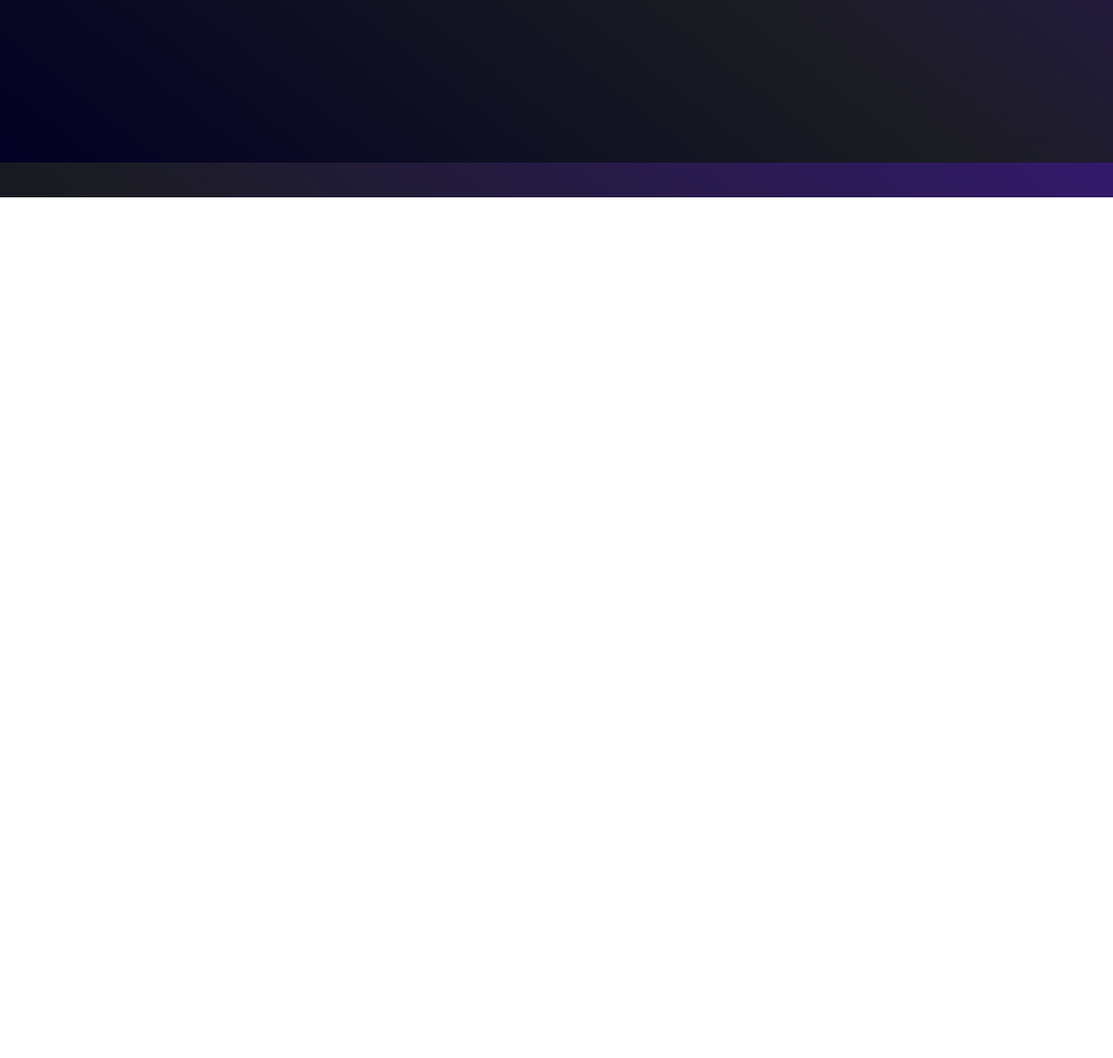
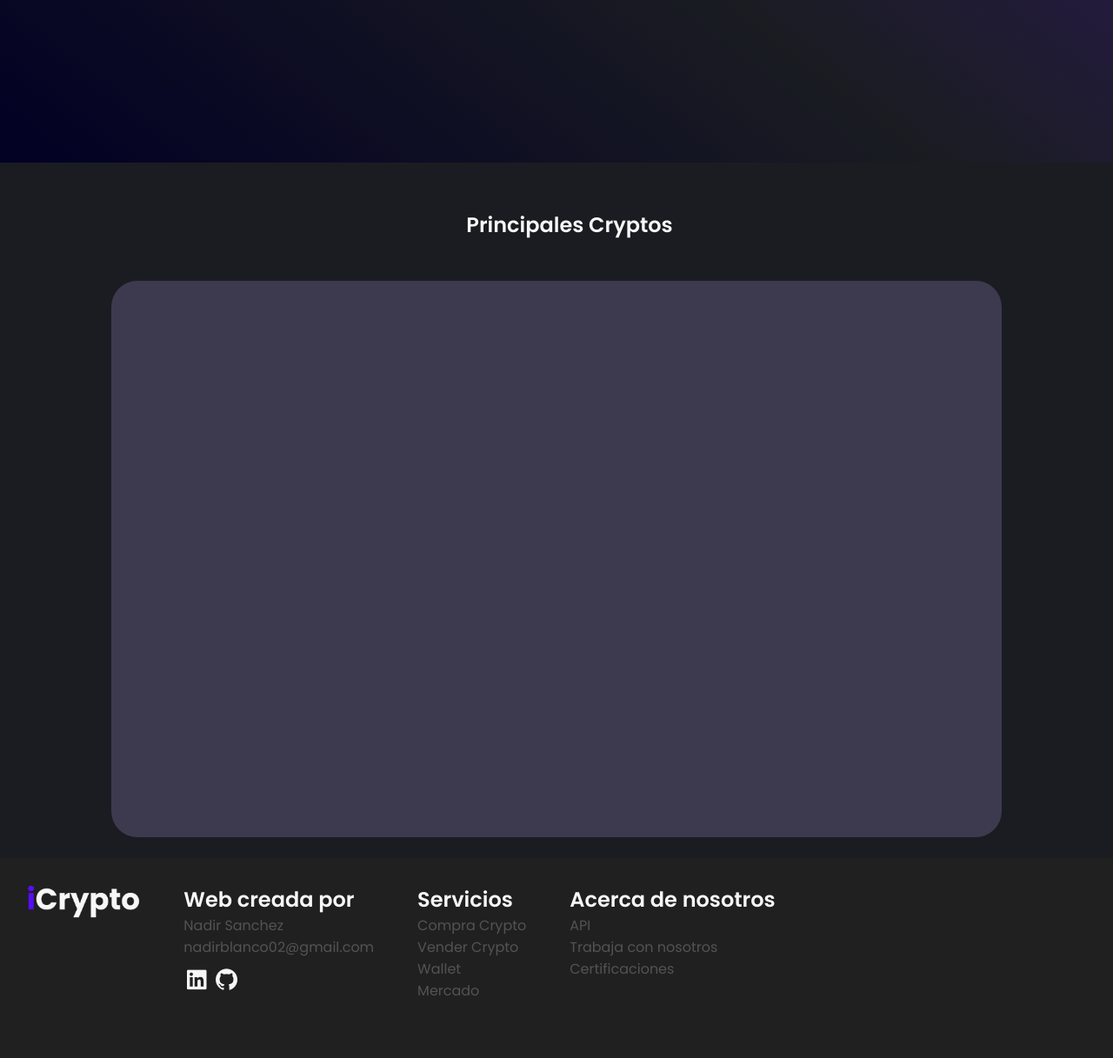
Before and after one commit to nasanchez7/icrypto, a plain HTML site: page index.html in a window 1280 px wide. Shown: the part 613-1830 px from the top of the page at 87% size. Before the commit the page ends 840 px from the top, so only its background shows below. Drawn offline with nearby package versions, Linux system fonts and the light colour scheme.

Commit message:
footer y section cryptos

```diff
--- /dev/null
+++ b/assets/app.js
@@ -0,0 +1,36 @@
+//Funciones Local Storage
+
+function guardarCryptos(productos){
+    localStorage.setItem("cryptos", JSON.stringify(productos));
+}
+function obtenerCryptos(){
+    return JSON.parse(localStorage.getItem("cryptos")) || [];
+}
+
+
+
+const contenedorCryptos = document.getElementById("cryptos");
+
+
+async function obtenerCryptos (){
+    const infoCryptos = await fetch(`https://api.coincap.io/v2/assets`);
+    const cryptos = await infoCryptos.json();
+    guardarCryptos(cryptos);
+
+}
+
+obtenerCryptos();
+
+const cryptos = obtenerCryptos();
+const arrayCryptos = cryptos.data;
+console.log(cryptos);
+
+
+function renderCryptos(){
+
+    const cryptosPrincipales = arrayCryptos.slice([0], [5]);
+
+    console.log(cryptosPrincipales);
+
+
+}
--- a/index.html
+++ b/index.html
@@ -7,6 +7,7 @@
     <link rel="preconnect" href="https://fonts.googleapis.com">
     <link rel="preconnect" href="https://fonts.gstatic.com" crossorigin>
     <link href="https://fonts.googleapis.com/css2?family=Poppins:wght@200;300;400;600&display=swap" rel="stylesheet">
+    <link href='https://unpkg.com/boxicons@2.1.2/css/boxicons.min.css' rel='stylesheet'>
     <link rel="stylesheet" href="./css/styles.css">
     <title>iCrypto</title>
 </head>
@@ -16,7 +17,7 @@
         <nav>
             <img src="./assets/img/logo.png" alt="">
             <ul>
-                <li class="botonNav">Inicio</li>
+                <li class="botonNav"><a href="./index.html">Inicio</a></li>
                 <li class="botonNav">Comprar Crypto</li>
                 <li class="botonNav">Vender Crypto</li>
                 <li class="botonNav">Cryptos</li>
@@ -51,6 +52,62 @@
 
     </header>
 
+    <section class="market">
 
+
+        <h2>
+            Principales Cryptos
+        </h2>
+
+            <div  class="cryptos" id="cryptos">
+
+
+
+
+            </div>
+
+
+    </section>
+
+    <footer>
+        <img src="./assets/img/logo.png" alt="">
+        <div class="contacto">
+            <ul>
+                <h2>Web creada por</h2>
+                <li>Nadir Sanchez</li>
+                <li>nadirblanco02@gmail.com</li>
+            </ul>
+            <div class="redes">
+                <a href="https://www.linkedin.com/in/nadirsanchez/"><i class='bx bxl-linkedin-square'></i></a>
+                <a href="https://github.com/nasanchez7"><i class='bx bxl-github'></i></a>
+            </div>
+        </div>
+        <div class="servicios">
+            <ul>
+                <h2>Servicios</h2>
+                <li>Compra Crypto</li>
+                <li>Vender Crypto</li>
+                <li>Wallet</li>
+                <li>Mercado</li>
+            </ul>
+        </div>
+        <div class="acercaDe">
+            <ul>
+                <h2>Acerca de nosotros</h2>
+                <li>API</li>
+                <li>Trabaja con nosotros</li>
+                <li>Certificaciones</li>
+            </ul>
+        </div>
+    </footer>
+    <!-- <script src="./assets/app.js"></script> -->
 </body>
 </html>
+
+<!-- <div class="crypto">
+        <img src="./assets/img/bitcoin.svg"  width="50px" height="50px" alt="">
+        <h3>#1</h3>
+        <h3>BitCoin</h3>
+        <h3>BTC</h3>
+        <h3>23048.9844098742417225</h3>
+    </div>              -->
--- /dev/null
+++ b/scss/_footer.scss
@@ -0,0 +1,52 @@
+footer{
+    height: 230px;
+    background-color: rgb(32, 32, 32);
+    display: flex;
+    padding: 30px;
+    .contacto{
+        margin-left: 50px;
+        h2{
+            color: $colorLetra;
+        }
+        li{
+            list-style-type: none;
+            color: rgb(83, 83, 83);
+            cursor: pointer;
+        }
+        i{
+            color: $colorLetra;
+            font-size: 30px;
+            margin-top: 10px;
+            cursor: pointer;
+        }
+        i:hover{
+            color: rgb(83, 83, 83);
+            transition: 0.3s;
+        }
+    }
+    .servicios{
+        margin-left: 50px;
+        h2{
+            color: $colorLetra;
+        }
+        li{
+            list-style-type: none;
+            color: rgb(83, 83, 83);
+            cursor: pointer;
+        }
+    }
+    img{
+        height: 50px;
+    }
+    .acercaDe{
+        margin-left: 50px;
+        h2{
+            color: $colorLetra;
+        }
+        li{
+            list-style-type: none;
+            color: rgb(83, 83, 83);
+            cursor: pointer;
+        }
+    }
+}
--- a/scss/_main.scss
+++ b/scss/_main.scss
@@ -24,3 +24,35 @@
         transition: 3s;
     }
 }
+
+//Caja de principales cryptos
+
+.market{
+    background-color: $colorPrimario;
+    height: 100vh;
+    display: flex;
+    flex-direction: column;
+    justify-content: space-around;
+    align-items: center;
+    h2{
+        color: $colorLetra;
+        padding-left: 30px;
+        padding-top: 30px;
+    }
+    .cryptos{
+            width: 80%;
+            height: 80%;
+            background-color: $colorSecundario;
+            border-radius: 30px;
+            .crypto{
+                display: flex;
+                align-items: center;
+                justify-content: space-around;
+                margin-top: 15px;
+                h3{
+                    color: $colorLetra;
+                }
+            }
+    }
+
+}
--- a/scss/_nav.scss
+++ b/scss/_nav.scss
@@ -1,5 +1,7 @@
 header{
     height: 100vh;
+    background: rgb(2,0,36);
+    background: linear-gradient(38deg, rgba(2,0,36,1) 0%, rgba(26,28,34,1) 47%, rgba(51,25,108,1) 100%);
 }
 
 nav{
@@ -7,14 +9,17 @@ nav{
     height: 15vh;
     align-items: center;
     justify-content: space-between;
-    margin: 20px;
     padding: 50px;
     img{
-        width: 120px;
+        width: 110px;
         cursor: pointer;
     }
     ul{
         display: flex;
         align-items: center;
     }
+    a{
+        text-decoration: none;
+        color: $colorLetra;
+    }
 }
--- a/scss/styles.scss
+++ b/scss/styles.scss
@@ -3,19 +3,13 @@
 @import "_botones";
 @import "_main";
 @import "_nav";
-
+@import "_footer";
 
 *{
     margin: 0;
     padding: 0;
     box-sizing: border-box;
 }
-html{
-    height: 100%;
-}
 body{
     font-family: 'Poppins', sans-serif;
-    height: 100%;
-    background: rgb(2,0,36);
-    background: linear-gradient(38deg, rgba(2,0,36,1) 0%, rgba(26,28,34,1) 47%, rgba(51,25,108,1) 100%);
 }
```
Also changed, not shown: assets/img/ada.svg (added), assets/img/avalanche.svg (added), assets/img/bitcoin.svg (added), assets/img/bnb.svg (added), assets/img/ethereum.svg (added), assets/img/solana.svg (added), assets/img/tether.svg (added), assets/img/xrp.svg (added), css/styles.css, 1 other file.
